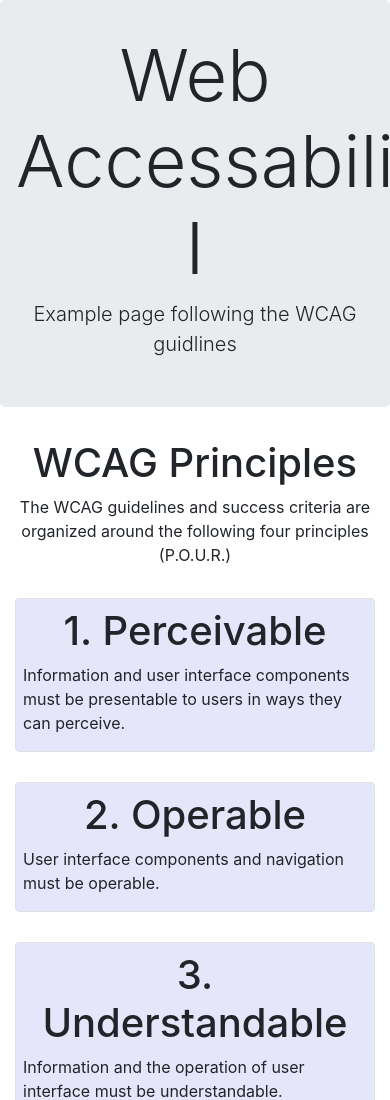
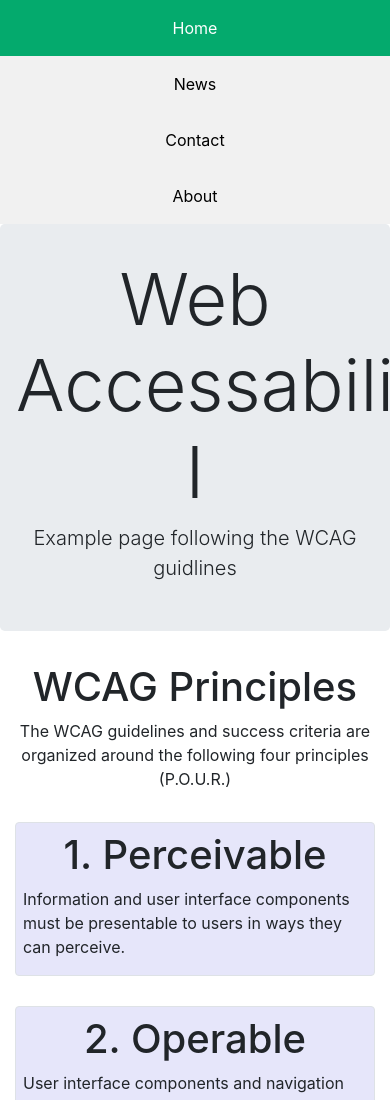
Before and after one commit to leo-huovi/web_accessibility_2022, a plain HTML site: page Web accessibility.html in a window 390 px wide. Shown: the top 1100 px of the page. Drawn offline with nearby package versions, Linux system fonts and the light colour scheme.

Commit message:
sidebar testing

```diff
--- a/Web accessability.html
+++ b/Web accessibility.html
@@ -14,6 +14,63 @@
         <script src="https://cdnjs.cloudflare.com/ajax/libs/popper.js/1.14.7/umd/popper.min.js" integrity="sha384-UO2eT0CpHqdSJQ6hJty5KVphtPhzWj9WO1clHTMGa3JDZwrnQq4sF86dIHNDz0W1" crossorigin="anonymous"></script>
         <script src="https://stackpath.bootstrapcdn.com/bootstrap/4.3.1/js/bootstrap.min.js" integrity="sha384-JjSmVgyd0p3pXB1rRibZUAYoIIy6OrQ6VrjIEaFf/nJGzIxFDsf4x0xIM+B07jRM" crossorigin="anonymous"></script>
         <style>
+             /* The side navigation menu */
+            .sidebar {
+            margin: 0;
+            padding: 0;
+            width: 200px;
+            background-color: #f1f1f1;
+            position:fixed ;
+            height: 29.3%;
+            overflow: auto;
+            }
+
+            /* Sidebar links */
+            .sidebar a {
+            display: block;
+            color: black;
+            padding: 16px;
+            text-decoration: none;
+            }
+
+            /* Active/current link */
+            .sidebar a.active {
+            background-color: #04AA6D;
+            color: white;
+            }
+
+            /* Links on mouse-over */
+            .sidebar a:hover:not(.active) {
+            background-color: #555;
+            color: white;
+            }
+
+            /* Page content. The value of the margin-left property should match the value of the sidebar's width property */
+            div.content {
+            margin-left: 200px;
+            padding: 1px 16px;
+            height: 1000px;
+            }
+
+            /* On screens that are less than 700px wide, make the sidebar into a topbar */
+            @media screen and (max-width: 700px) {
+            .sidebar {
+                width: 100%;
+                height: auto;
+                position: relative;
+            }
+            .sidebar a {float: left;}
+            div.content {margin-left: 0;}
+            }
+
+            /* On screens that are less than 400px, display the bar vertically, instead of horizontally */
+            @media screen and (max-width: 400px) {
+            .sidebar a {
+                text-align: center;
+                float: none;
+            }
+            }
+
             #ylapalkki {
                 text-align: center;
             }
@@ -38,6 +95,15 @@
         </style>
     </head>
     <body>
+
+    <!-- ARIA landmarks -->
+
+    <div class="sidebar">
+        <a class="active" href="#home">Home</a>
+        <a href="#news">News</a>
+        <a href="#contact">Contact</a>
+        <a href="#about">About</a>
+    </div>
 
     <div class="jumbotron" id="ylapalkki">
         <h1 class="display-3">Web Accessability I</h1>
```
